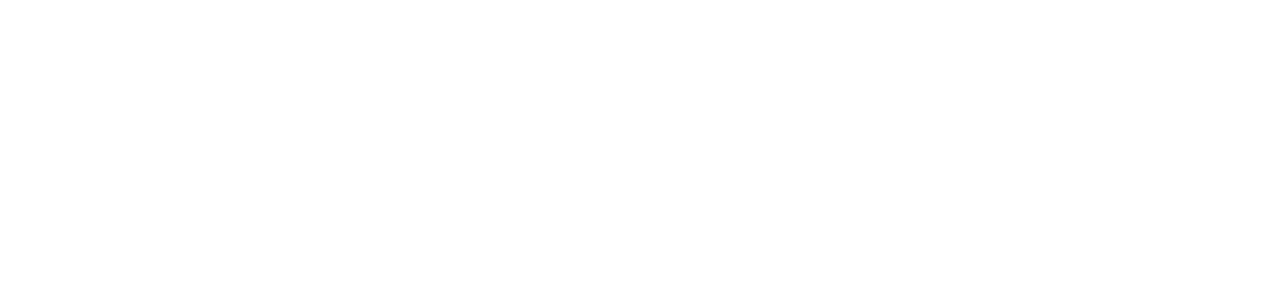
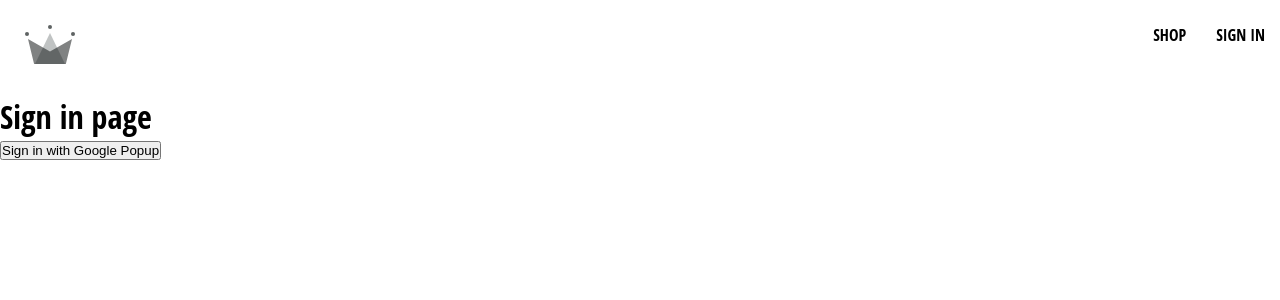
Before and after one commit to jpcchaves/crown_clothing, a React (Vite) app: page /sign-in in a window 1280 px wide. Before the commit this address had no page. Shown: the top 300 px of the page. Built offline with nearby package versions, Linux system fonts and the light colour scheme.

Commit message:
installed firebase and setup it, created sign-in component and connected it to firebase

```diff
--- a/package.json
+++ b/package.json
@@ -9,6 +9,7 @@
     "preview": "vite preview"
   },
   "dependencies": {
+    "firebase": "^9.9.4",
     "react": "^18.2.0",
     "react-dom": "^18.2.0",
     "react-router-dom": "^6.3.0",
--- a/src/App.jsx
+++ b/src/App.jsx
@@ -1,6 +1,7 @@
 // components
 import Home from "./routes/home/home.component";
 import Navigation from "./routes/navigation/navigation.component";
+import SignIn from "./routes/sign-in/sign-in.component";
 // Router
 import { Routes, Route } from "react-router-dom";
 
@@ -9,6 +10,7 @@
     <Routes>
       <Route path="/" element={<Navigation />}>
         <Route index element={<Home />} />
+        <Route path="/sign-in" element={<SignIn />} />
       </Route>
     </Routes>
   );
--- a/src/routes/navigation/navigation.component.jsx
+++ b/src/routes/navigation/navigation.component.jsx
@@ -15,6 +15,9 @@
           <Link className="nav-link" to="/">
             SHOP
           </Link>
+          <Link className="nav-link" to="/sign-in">
+            SIGN IN
+          </Link>
         </div>
       </nav>
       <Outlet />
--- /dev/null
+++ b/src/routes/sign-in/sign-in.component.jsx
@@ -0,0 +1,17 @@
+import { signInWithGooglePopup } from "../../utils/firebase/firebase.utils";
+
+const SignIn = () => {
+  const logGoogleUser = async () => {
+    const response = await signInWithGooglePopup();
+    console.log(response);
+  };
+
+  return (
+    <div>
+      <h1>Sign in page</h1>
+      <button onClick={logGoogleUser}>Sign in with Google Popup</button>
+    </div>
+  );
+};
+
+export default SignIn;
--- /dev/null
+++ b/src/utils/firebase/firebase.utils.js
@@ -0,0 +1,28 @@
+import { initializeApp } from "firebase/app";
+
+import {
+  getAuth,
+  signInWithRedirect,
+  signInWithPopup,
+  GoogleAuthProvider,
+} from "firebase/auth";
+
+const firebaseConfig = {
+  apiKey: "AIzaSyBNd6K8jnZ6UirK84I4hS9eBPqyfh-itYE",
+  authDomain: "crown-clothing-db-107c0.firebaseapp.com",
+  projectId: "crown-clothing-db-107c0",
+  storageBucket: "crown-clothing-db-107c0.appspot.com",
+  messagingSenderId: "810018047739",
+  appId: "1:810018047739:web:694b0b7698c2612c05525e",
+};
+
+const firebaseApp = initializeApp(firebaseConfig);
+
+// auth
+const provider = new GoogleAuthProvider();
+provider.setCustomParameters({
+  prompt: "select_account",
+});
+
+export const auth = getAuth();
+export const signInWithGooglePopup = () => signInWithPopup(auth, provider);
```
Also changed, not shown: 1 other file (tests, documents, lock files or other folders).
